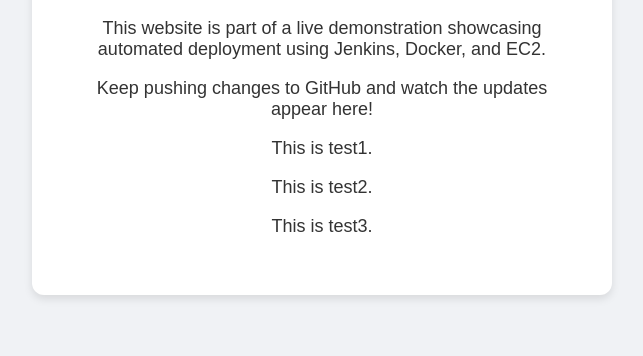
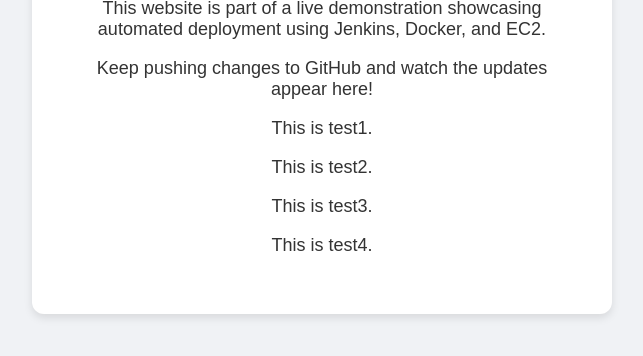
Before and after one commit to keyuraval/CICD_Project, a website: page public/index.html in a window 1280 px wide. Shown: the part 330-686 px from the top of the page, without its empty margins (318-961 px from the left). Drawn offline with Linux system fonts and the light colour scheme.

Commit message:
anjali commit

```diff
--- a/public/index.html
+++ b/public/index.html
@@ -40,6 +40,7 @@
 	<p>This is test1.</p>
 	<p>This is test2.</p>
 	<p>This is test3.</p>
+    <p>This is test4.</p>
     </div>
 </body>
 </html>
```
